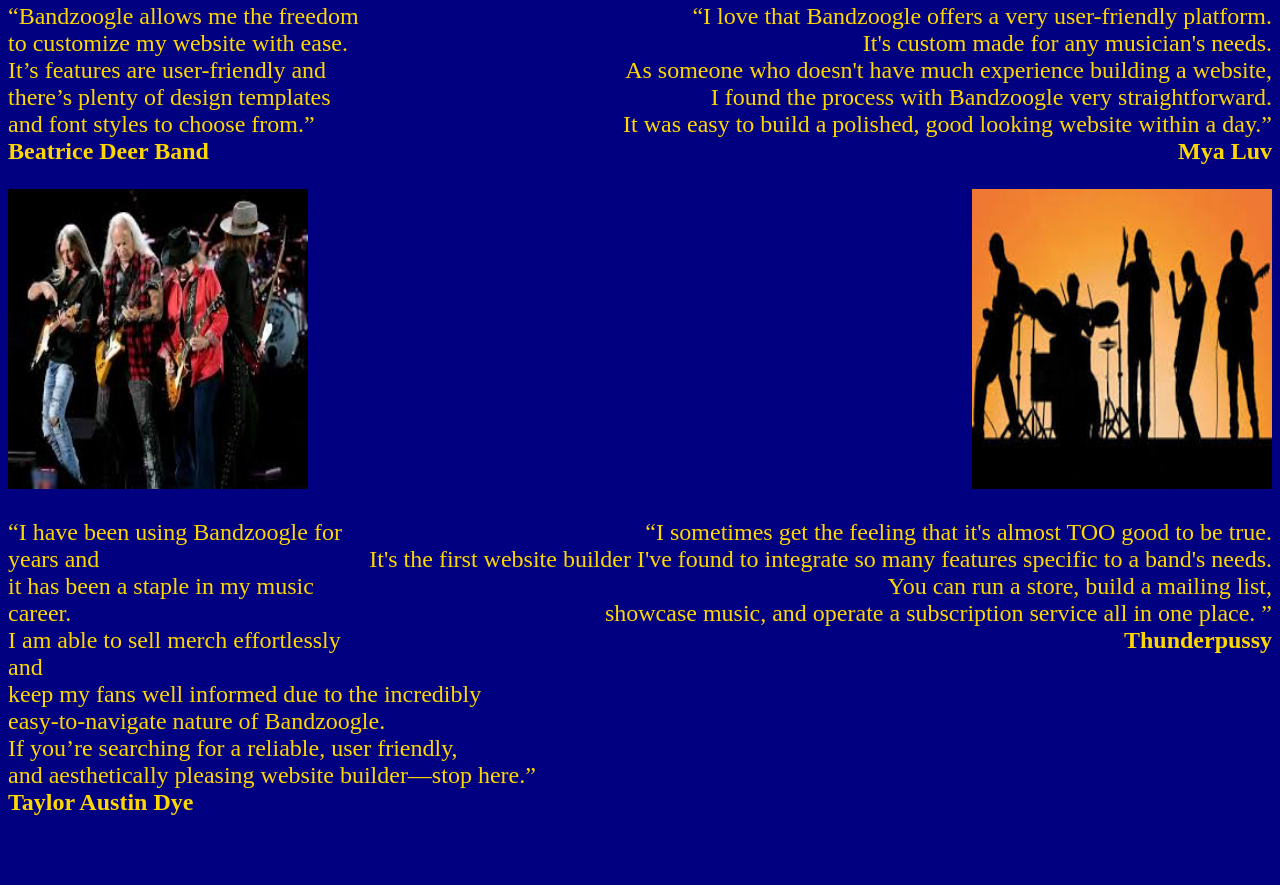
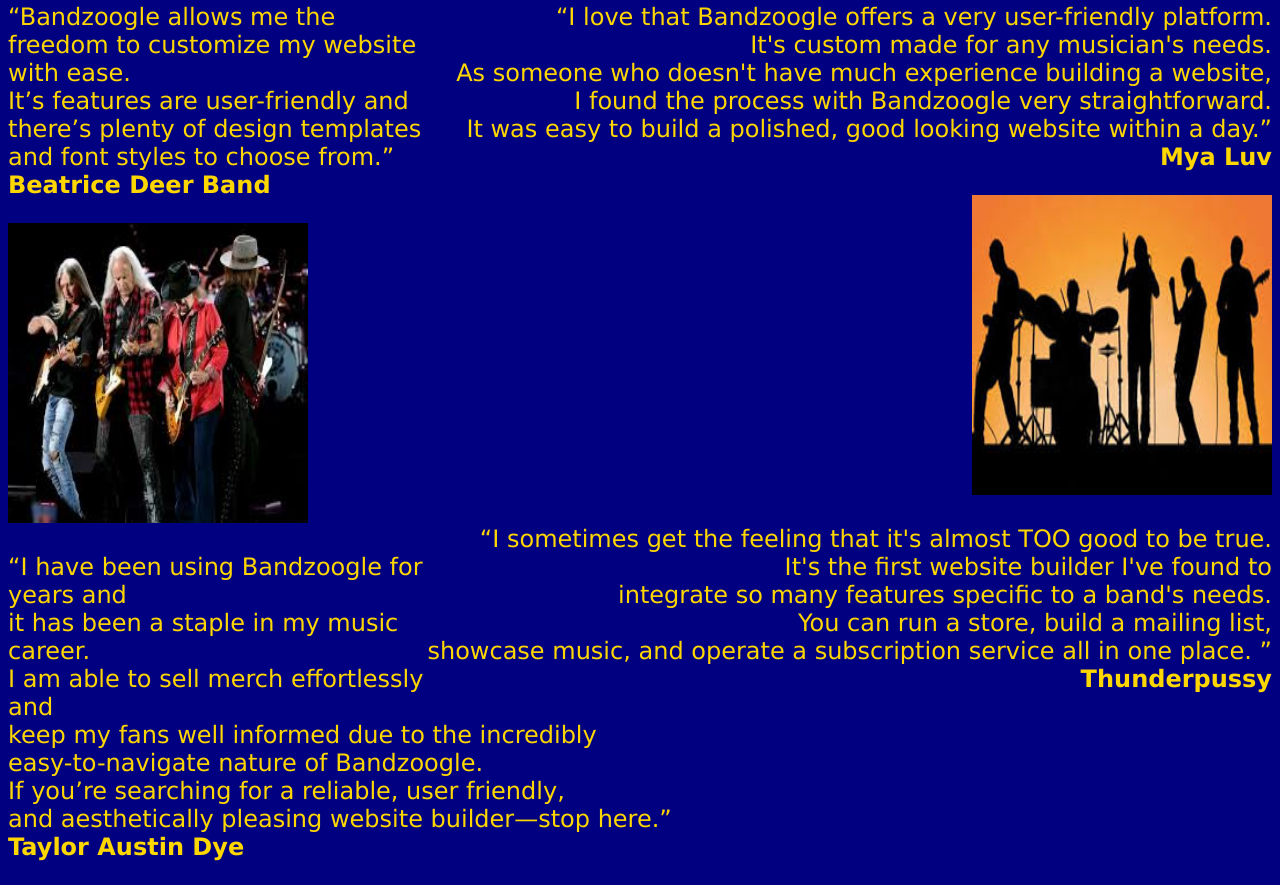
Before and after one commit to VaniliKate/band-web, a plain HTML site: page index.html in a window 1280 px wide. Shown: the part 408-1293 px from the top of the page. Before the commit the page ends 1248 px from the top, so only its background shows below. Drawn offline with Linux system fonts and the light colour scheme.

Commit message:
Changed font type

```diff
--- a/css/style.css
+++ b/css/style.css
@@ -17,3 +17,7 @@
 #float2 {
     font-size: x-large;
 }
+body {
+    border: 10px black;
+    font-family: 'Lucida Sans';
+}
--- a/index.html
+++ b/index.html
@@ -11,7 +11,7 @@
                     <p>“I love that Bandzoogle offers a very user-friendly platform.<br> It's custom made for any musician's needs.<br> As someone who doesn't have much experience building a website,<br> I found the process with Bandzoogle very straightforward.<br> It was easy to build a polished, good looking website within a day.”<br>
                         <strong>Mya Luv</strong></p>
                 <img src="./second.jpeg" alt="Rock band" width="300px" height="300px">
-                    <p>“I sometimes get the feeling that it's almost TOO good to be true.<br> It's the first website builder I've found to integrate so many features specific to a band's needs.<br> You can run a store, build a mailing list,<br> showcase music, and operate a subscription service all in one place. ”<br>
+                    <p>“I sometimes get the feeling that it's almost TOO good to be true.<br> It's the first website builder I've found to<br> integrate so many features specific to a band's needs.<br> You can run a store, build a mailing list,<br> showcase music, and operate a subscription service all in one place. ”<br>
                     <strong>Thunderpussy</strong></p>
             </div>
             <div id="float2">
```
